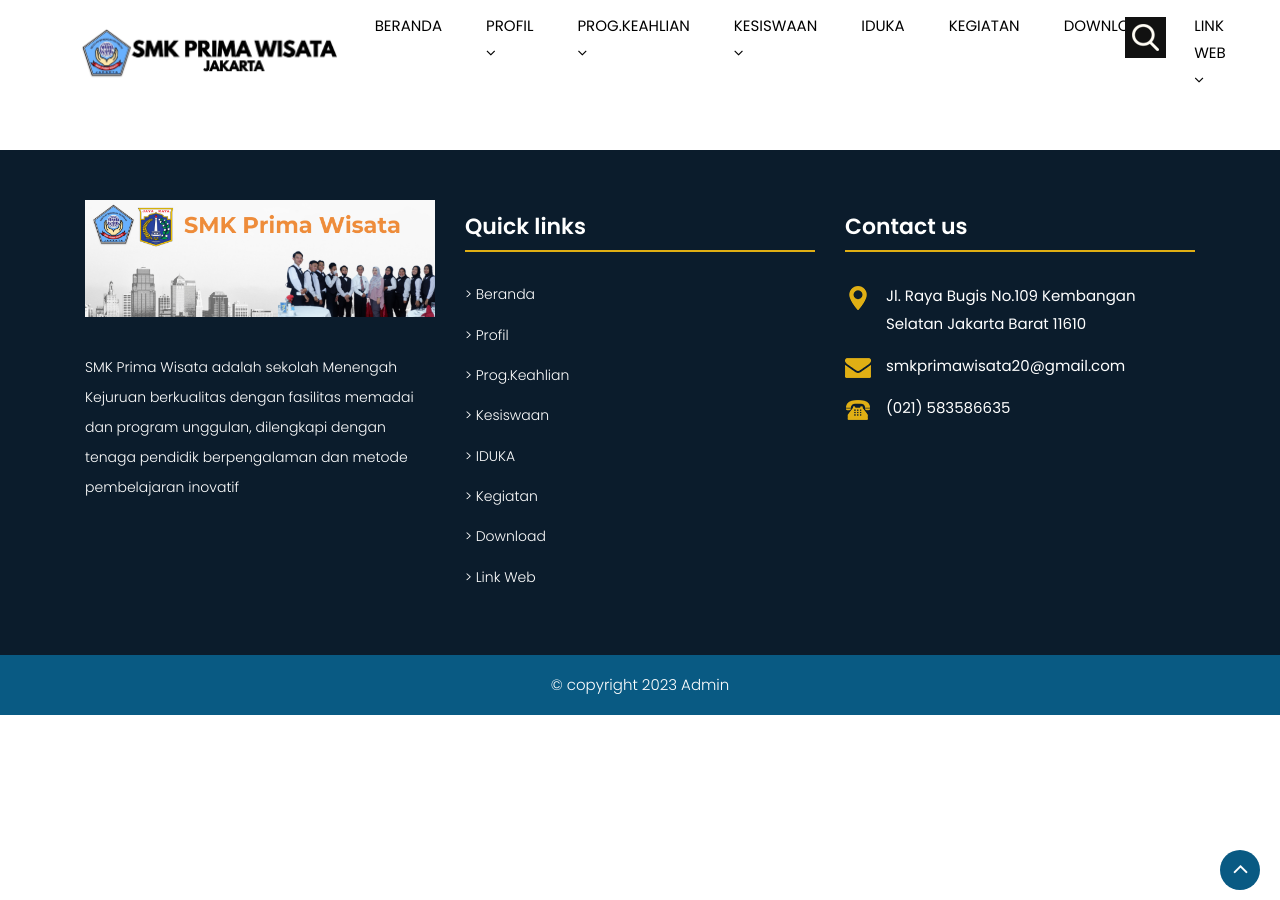
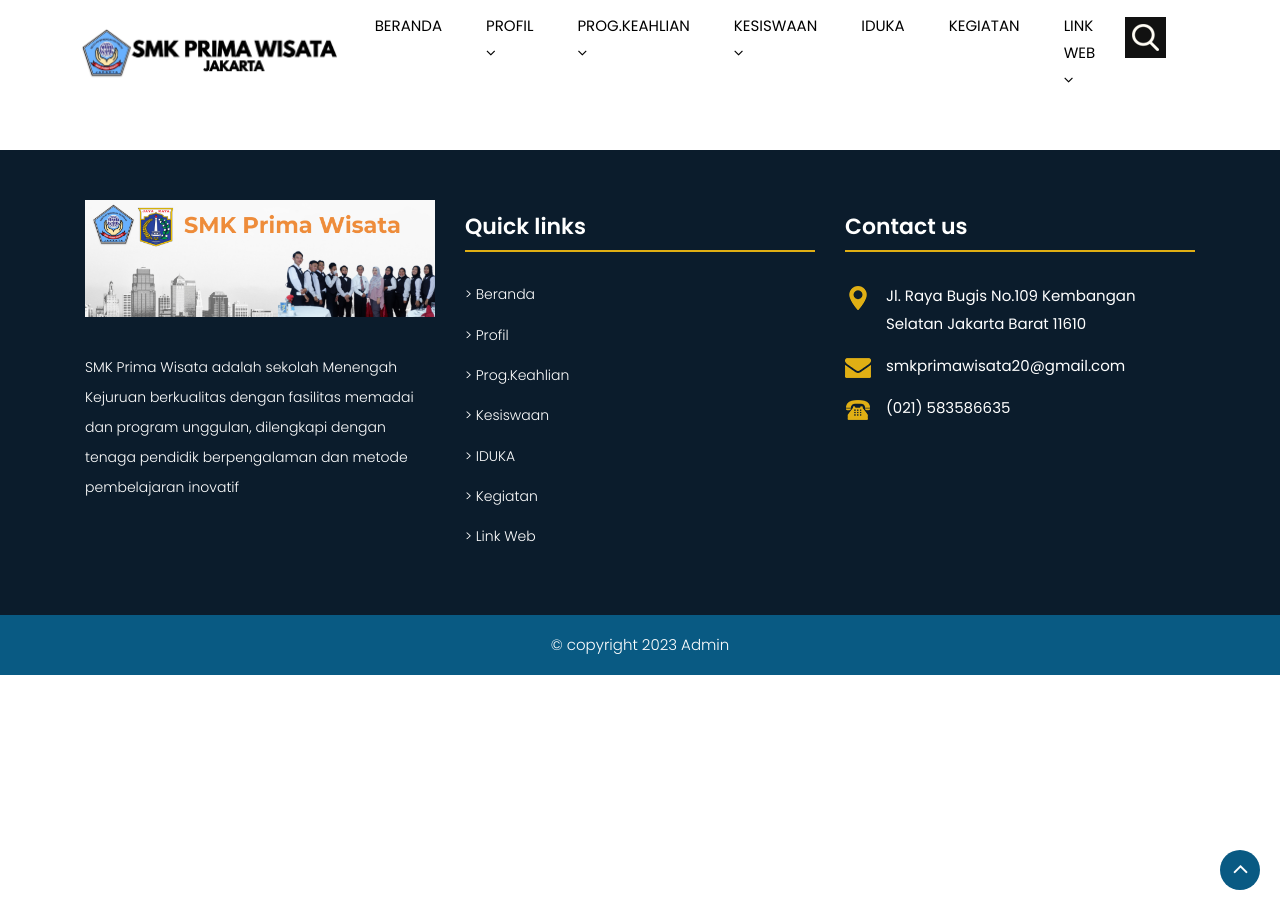
Before and after one commit to yokowasis/website-smkprimawisata.sch.id, a Jekyll site: the page built from pages/aplikasi.md, in a window 1280 px wide. Built offline with Jekyll 4.4.1, drawn with Linux system fonts in a browser that asks for light colours.

Commit message:
Update _config.yml

```diff
--- a/_config.yml
+++ b/_config.yml
@@ -64,10 +64,8 @@
     link: /pages/profil
   - title: Kegiatan
     link: /page/
-  - title: Download
+  - title: Link Web
     link: /page/
-  - title: Link Web
-    link: #Link
     submenus:
     - title: E-Prakerin
       Link: /Page/
```
